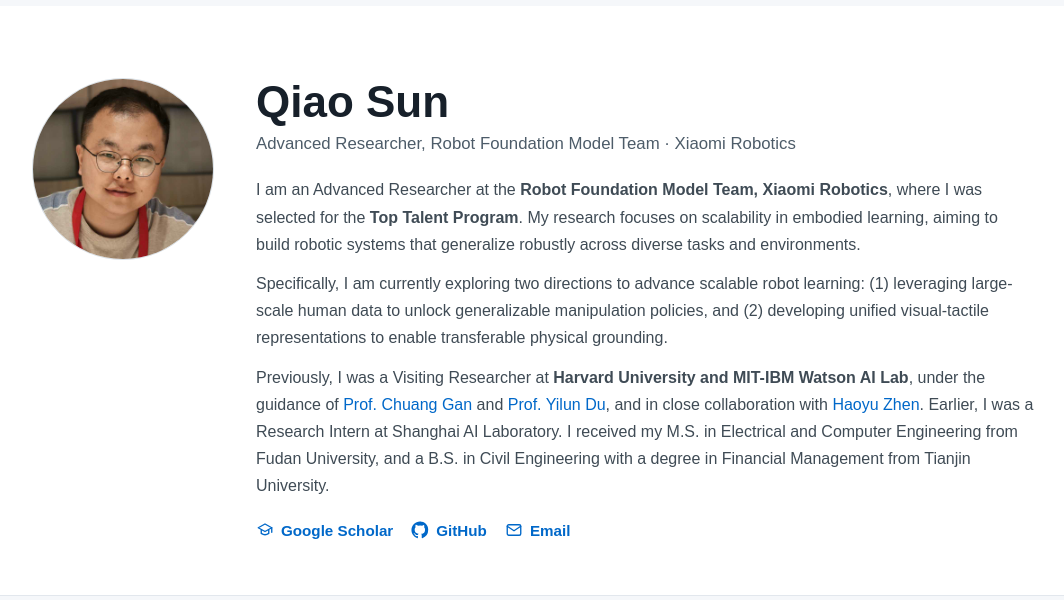
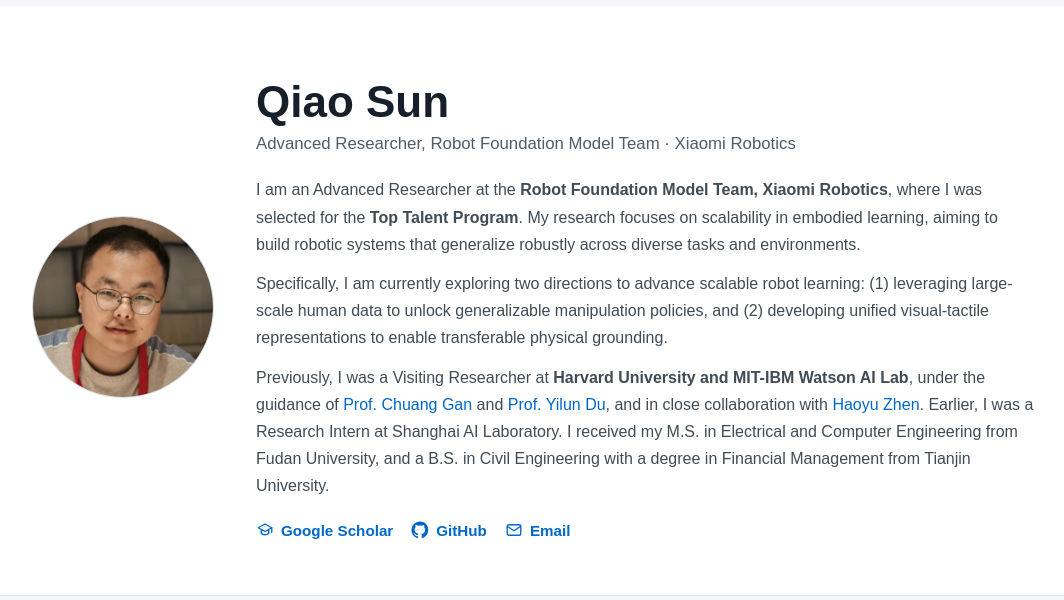
Before and after one commit to qiaosun22/qiaosun22.github.io, a PHP site: page / in a window 1280 px wide. Shown: the part 39-639 px from the top of the page, without its empty margins (88-1152 px from the left). Run offline with PHP 8.4, Linux system fonts and the light colour scheme.

Commit message:
Balance hero portrait alignment

```diff
--- a/index.html
+++ b/index.html
@@ -6,7 +6,7 @@
   <link rel="icon" type="image/svg+xml" href="assets/images/xiaomi-logo.svg">
 
   <title>Qiao Sun @ Xiaomi Robotics - Academic Portfolio</title>
-  <link rel="stylesheet" href="style.css?v=20260725-5">
+  <link rel="stylesheet" href="style.css?v=20260725-6">
   <style>
     /* General Styles */
     body {
--- a/style.css
+++ b/style.css
@@ -295,7 +295,8 @@ body {
 .hero-avatar {
   width: 180px;
   height: 180px;
-  margin: 4px 0 0;
+  align-self: center;
+  margin: 0;
   border: 1px solid #d9e0e6;
   box-shadow: none;
 }
```
